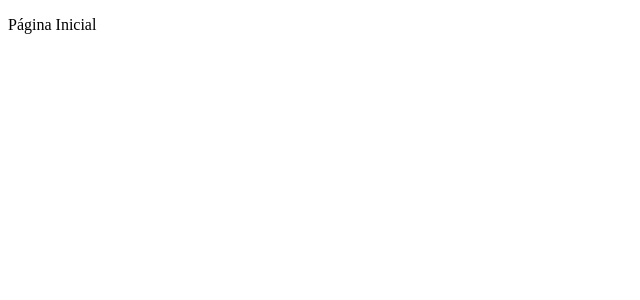
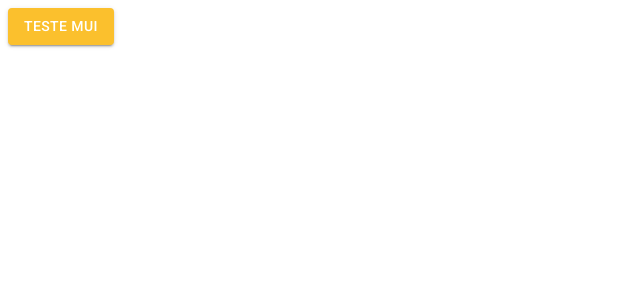
Before and after one commit to Jailsvs/react-ts-material-ui, a React (Create React App) app: page /pagina-inicial in a window 1280 px wide. Shown: the top 300 px of the page, without its empty margins (0-640 px from the left). Built offline with nearby package versions, Linux system fonts and the light colour scheme.

Commit message:
feat: adicionado tema claro e provider do tema

```diff
--- a/package.json
+++ b/package.json
@@ -9,6 +9,10 @@
     "eject": "react-scripts eject"
   },
   "dependencies": {
+    "@emotion/react": "^11.11.1",
+    "@emotion/styled": "^11.11.0",
+    "@mui/icons-material": "^5.15.0",
+    "@mui/material": "^5.15.0",
     "react": "^18.2.0",
     "react-dom": "^18.2.0",
     "react-router-dom": "6",
--- a/public/index.html
+++ b/public/index.html
@@ -12,6 +12,17 @@
     <link rel="apple-touch-icon" href="%PUBLIC_URL%/logo192.png" />
     <link rel="manifest" href="%PUBLIC_URL%/manifest.json" />
     <title>Cadastros</title>
+
+    <link rel="preconnect" href="https://fonts.googleapis.com" />
+    <link rel="preconnect" href="https://fonts.gstatic.com" crossorigin />
+    <link
+      rel="stylesheet"
+      href="https://fonts.googleapis.com/css2?family=Roboto:wght@300;400;500;600;700&display=swap"
+    />
+    <link
+      rel="stylesheet"
+      href="https://fonts.googleapis.com/icon?family=Material+Icons"
+    />
   </head>
   <body>
     <noscript>Você precisa habilitar o JavaScript para executar este aplicativo.</noscript>
--- a/src/App.tsx
+++ b/src/App.tsx
@@ -1,10 +1,14 @@
 import { BrowserRouter } from "react-router-dom";
 import { AppRoutes } from './routes';
+import { ThemeProvider } from '@emotion/react';
+import { LightTheme } from './shared/themes';
 
 export const App = () => {
   return (
-    <BrowserRouter>
-      <AppRoutes/>
-    </BrowserRouter>
+    <ThemeProvider theme={LightTheme}>
+        <BrowserRouter>
+        <AppRoutes/>
+      </BrowserRouter>
+    </ThemeProvider>
   );
 }
--- a/src/routes/index.tsx
+++ b/src/routes/index.tsx
@@ -1,9 +1,11 @@
+import { Button } from '@mui/material';
 import { Routes, Route, Navigate  } from "react-router-dom";
 
 export const AppRoutes = () => {
   return (
     <Routes>
-      <Route path='/pagina-inicial' element={<p>Página Inicial</p>}/>
+      <Route path='/pagina-inicial'
+             element={<Button variant="contained" color="primary">Teste MUI</Button>}/>
       <Route path='*' element={<Navigate to='/pagina-inicial'/>}/>
     </Routes>
   );
--- /dev/null
+++ b/src/shared/themes/Light.ts
@@ -0,0 +1,23 @@
+import { createTheme } from "@mui/material";
+import { cyan, yellow } from '@mui/material/colors';
+
+export const LightTheme = createTheme({
+  palette:  {
+    primary: {
+      main: yellow[700],
+      dark: yellow[800],
+      light: yellow[500],
+      contrastText: "#ffffff"
+    },
+    secondary: {
+      main: cyan[500],
+      dark: cyan[400],
+      light: cyan[300],
+      contrastText: "#ffffff"
+    },
+    background: {
+      paper: "#ffffff",
+      default: "#f7f6f3"
+    }
+  }
+});
--- a/src/shared/themes/index.ts
+++ b/src/shared/themes/index.ts
@@ -1 +1 @@
-export {};
+export * from "./Light"
```
Also changed, not shown: 1 other file (tests, documents, lock files or other folders).
